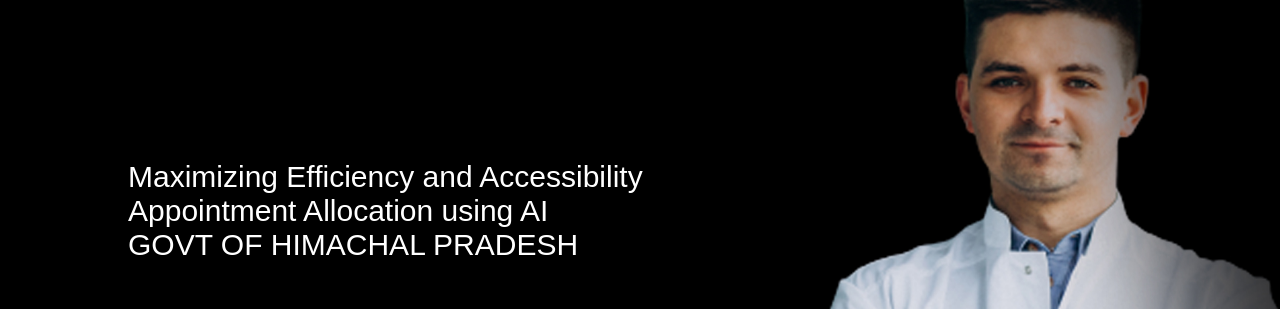
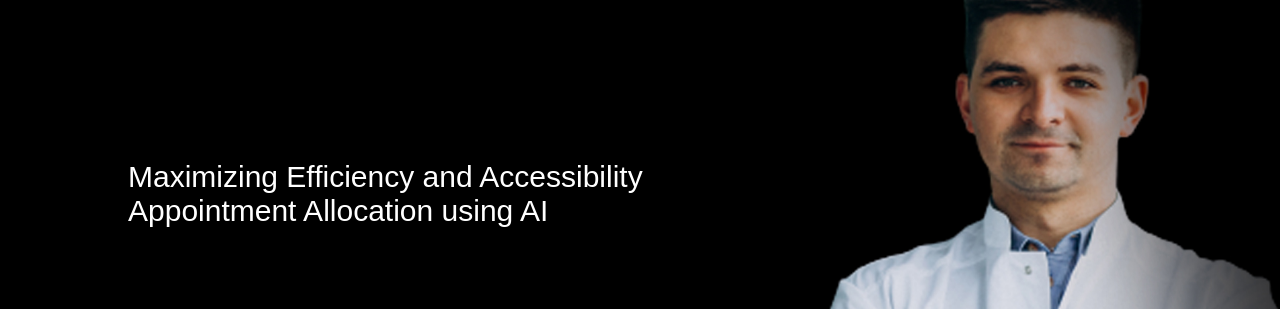
Before and after one commit to CODEBULL3/DOCTOR-APPOINTMENT, a plain HTML site: page index.html in a window 1280 px wide. Shown: the part 195-504 px from the top of the page. Drawn offline with Linux system fonts and the light colour scheme.

Commit message:
Update index.html

```diff
--- a/index.html
+++ b/index.html
@@ -27,8 +27,7 @@
         <i class="fas fa-bars" onclick="openmenu()"></i>
       </nav>
       <div class="header-text">
-        <p>Maximizing Efficiency and Accessibility<br>Appointment Allocation using AI <span class="name"></span><br>GOVT
-          OF HIMACHAL PRADESH<br>
+        <p>Maximizing Efficiency and Accessibility<br>Appointment Allocation using AI <span class="name"></span><br><br>
         </p>
         <a href="DOCOTR.html" class="btn btn2">Book Appointment</a>
         <a href="Alternate.html" class="btn btn2">Alternate Appointment</a>
```
